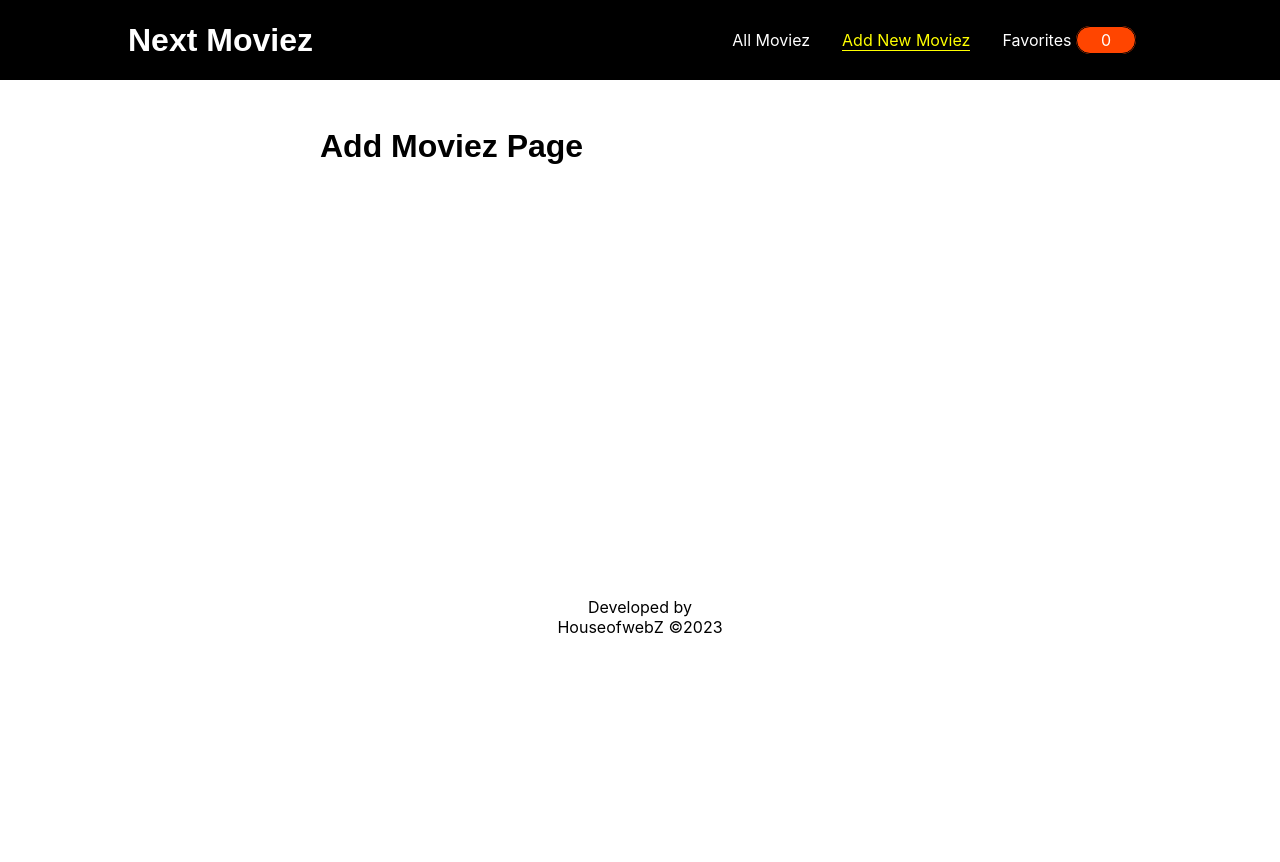
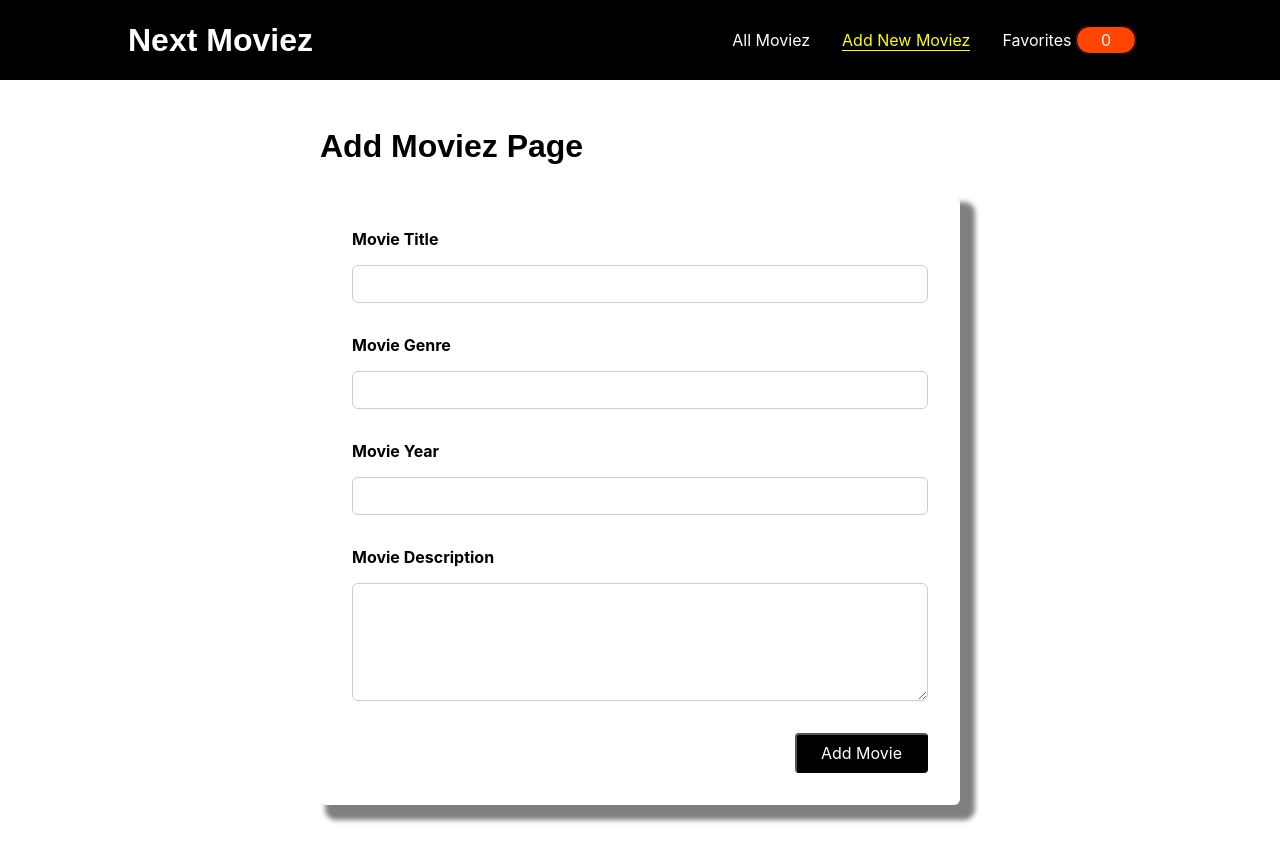
Before and after one commit to vawkei/NextMoviez, a Next.js app: page /add-moviez in a window 1280 px wide. Shown: the top 862 px of the page. Before the commit the page ends 800 px from the top, so only its background shows below. Built offline with nearby package versions, Linux system fonts and the light colour scheme.

Commit message:
created and styled the AddMovie form. Created the MoviesDetail page. Added the logic for the MovieDetails page, got the id out of The DUMMY_MOVIEZ data using router.query.moviezId. Also styled the MovieDetails page

```diff
--- /dev/null
+++ b/components/moviez/AddMoviezForm.js
@@ -0,0 +1,34 @@
+import Card from "../ui/Card";
+import Button from "../ui/Button"
+import classes from './AddMoviezForm.module.css';
+
+const AddMoviezForm = () => {
+    return (
+        <Card>
+            <form action="" className={classes.form}>
+                <div className={classes.control}>
+                    <label htmlFor="">Movie Title</label>
+                    <input type="text" required />
+                </div>
+                <div className={classes.control}>
+                    <label htmlFor="" >Movie Genre</label>
+                    <input type="text" required />
+                </div>
+                <div className={classes.control}>
+                    <label htmlFor="">Movie Year</label>
+                    <input type="text" required />
+                </div>
+                <div className={classes.control}>
+                    <label htmlFor="">Movie Description</label>
+                    {/* <input type="text" required /> */}
+                    <textarea rows="5" required></textarea>
+                </div>
+                <div className={classes.action}>
+                    <Button>Add Movie</Button>
+                </div>
+            </form>
+        </Card>
+     );
+}
+
+export default AddMoviezForm;
--- /dev/null
+++ b/components/moviez/AddmoviezForm.module.css
@@ -0,0 +1,24 @@
+.form{
+    padding: 1rem;
+}
+.control{
+    padding: 1rem;
+}
+.control label{
+    display: block;
+    font-weight: bold;
+    margin-bottom: 1rem;
+}
+.control input,
+.control textarea{
+    display: block;
+    width: 100%;
+    padding: 0.5rem;
+    border-radius: 6px;
+    font: inherit;
+    border: 1px solid #ccc;
+}
+.action{
+    text-align: right;
+    padding: 1rem;
+}
--- a/pages/add-moviez.js
+++ b/pages/add-moviez.js
@@ -1,7 +1,10 @@
+import AddMoviezForm from "../components/moviez/AddMoviezForm";
+
 const AddMeetups = () => {
     return (
         <div>
             <h1>Add Moviez Page</h1>
+            <AddMoviezForm />
         </div>
      );
 }
--- a/styles/globals.css
+++ b/styles/globals.css
@@ -32,7 +32,6 @@ h6{
   color: red;
   }
   30%{
-    background-color: black;
     border-radius: 6px;
   }
   50%{
```
Also changed, not shown: components/moviez/MovieItem.js (+7 -1 lines), pages/moviez/MoviezDetail.module.css (added, +18 -0 lines), pages/moviez/[moviezId].js (added, +85 -0 lines).
